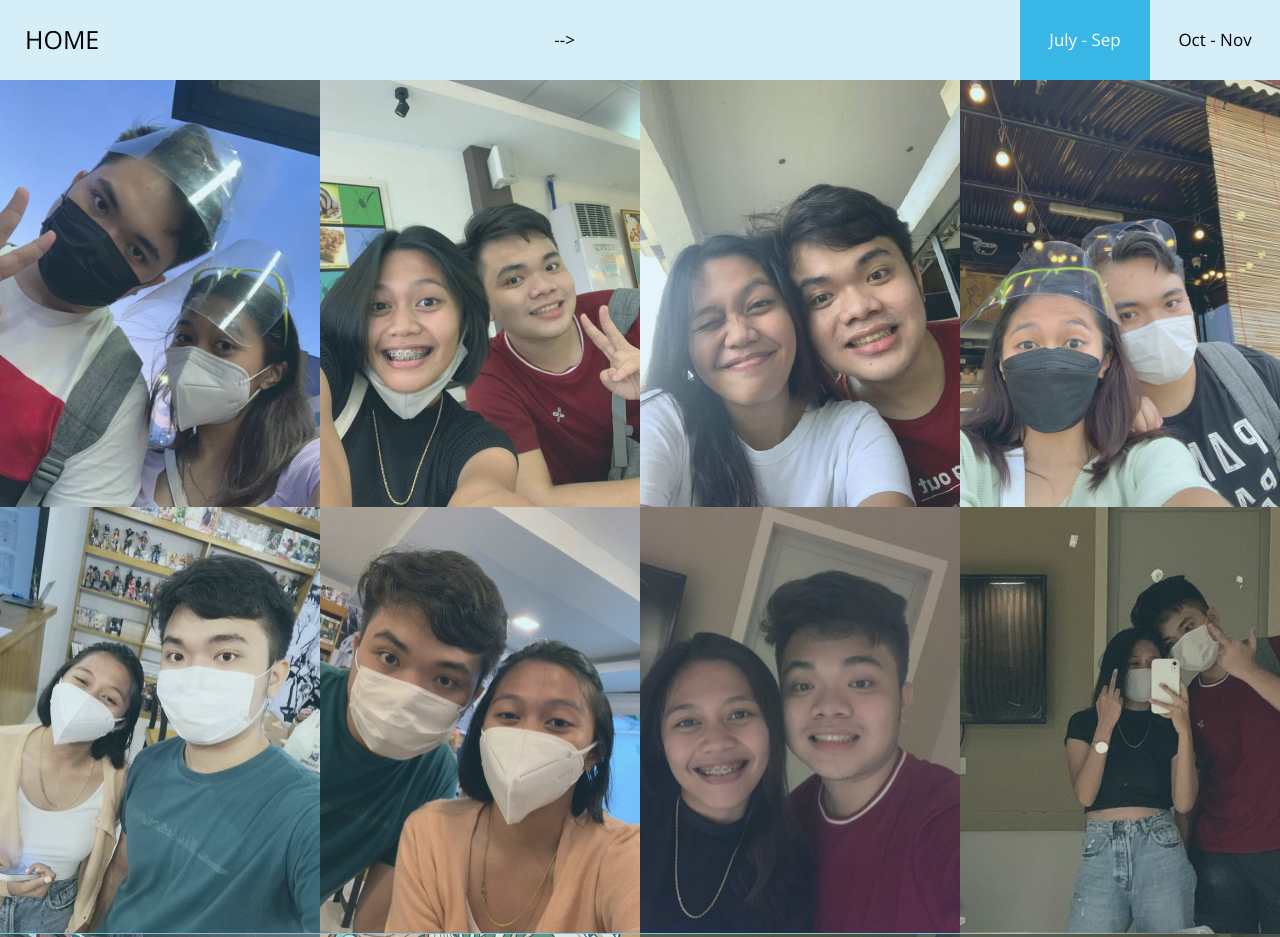
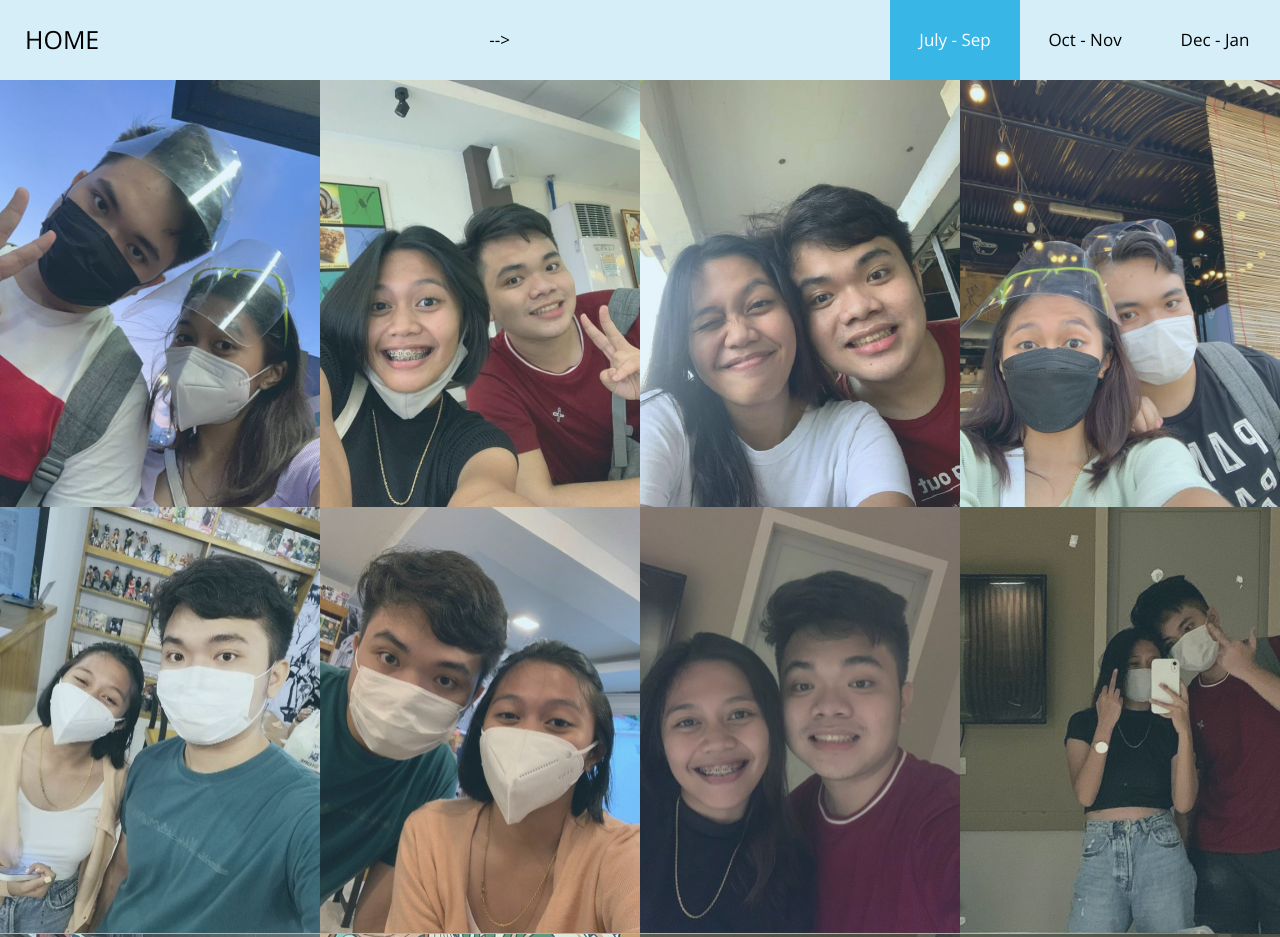
Before and after one commit to MashedPotato123/cwtchzz.github.io, a plain HTML site: page index-color.html in a window 1280 px wide. Shown: the top 937 px of the page. Drawn offline with nearby package versions, Linux system fonts and the light colour scheme; some packages are replaced by stand-ins of ours.

Commit message:
jan update
jan update

```diff
--- a/index-color.html
+++ b/index-color.html
@@ -61,10 +61,10 @@
                             <li class="nav-item">
                                 <a class="nav-link" href="#1" data-no="2">Oct - Nov</a>
                             </li>
+                            <li class="nav-item">
+                                <a class="nav-link" href="#0" data-no="3">Dec - Jan</a>
+                            </li>
                             <!-- <li class="nav-item">
-                                <a class="nav-link" href="#0" data-no="3">3rd fluid</a>
-                            </li>
-                            <li class="nav-item">
                                 <a class="nav-link" href="#0" data-no="4">Columns</a>
                             </li>
                             <li class="nav-item">
@@ -456,136 +456,183 @@
 
                                 <div class="grid-item">
                                     <figure class="effect-sadie">
-                                        <img src="img/tm-img-07-tn.jpg" alt="Image" class="img-fluid tm-img">
+                                        <img src="img/37.jpg" alt="Image" class="img-fluid tm-img">
                                         <figcaption>
-                                            <h2 class="tm-figure-title">Photo <span><strong>1</strong></span></h2>
-                                            <p class="tm-figure-description">Suspendisse id placerat risus. Mauris quis
-                                                luctus risus.</p>
-                                            <a href="img/tm-img-07.jpg">View more</a>
+                                            <!-- <h2 class="tm-figure-title">Photo <span><strong>1</strong></span></h2> -->
+
+                                            <a href="img/37.jpg">View more</a>
                                         </figcaption>
+                                        <p class="tm-figure-description">Hi Lars I just want to say thank you for being
+                                            there for me always!</p>
                                     </figure>
                                 </div>
                                 <div class="grid-item">
                                     <figure class="effect-sadie">
-                                        <img src="img/tm-img-16-tn.jpg" alt="Image" class="img-fluid tm-img">
+                                        <img src="img/38.jpg" alt="Image" class="img-fluid tm-img">
                                         <figcaption>
-                                            <h2 class="tm-figure-title">Photo <span><strong>2</strong></span></h2>
-                                            <p class="tm-figure-description">Maecenas purus sem, lobortis id odio in
-                                                sapien.</p>
-                                            <a href="img/tm-img-16.jpg">View more</a>
+
+
+                                            <a href="img/38.jpg">View more</a>
                                         </figcaption>
+                                        <p class="tm-figure-description">nalingaw ko watch appliances kauban ka ba
+                                            unsaon pag tago sa u know hahaha</p>
                                     </figure>
                                 </div>
                                 <div class="grid-item">
                                     <figure class="effect-sadie">
-                                        <img src="img/tm-img-02-tn.jpg" alt="Image" class="img-fluid tm-img">
+                                        <img src="img/39.jpg" alt="Image" class="img-fluid tm-img">
                                         <figcaption>
-                                            <h2 class="tm-figure-title">Photo <span><strong>3</strong></span></h2>
-                                            <p class="tm-figure-description">Suspendisse id placerat risus. Mauris quis
-                                                luctus risus.</p>
-                                            <a href="img/tm-img-02.jpg">View more</a>
+
+
+                                            <a href="img/39.jpg">View more</a>
                                         </figcaption>
+                                        <p class="tm-figure-description">enjoy kaayo mag chill with u</p>
                                     </figure>
                                 </div>
                                 <div class="grid-item">
                                     <figure class="effect-sadie">
-                                        <img src="img/tm-img-15-tn.jpg" alt="Image" class="img-fluid tm-img">
+                                        <img src="img/40.jpg" alt="Image" class="img-fluid tm-img">
                                         <figcaption>
-                                            <h2 class="tm-figure-title">Photo <span><strong>4</strong></span></h2>
-                                            <p class="tm-figure-description">Maecenas purus sem, lobortis id odio in
-                                                sapien.</p>
-                                            <a href="img/tm-img-15.jpg">View more</a>
+
+                                            <a href="img/40.jpg">View more</a>
                                         </figcaption>
+                                        <p class="tm-figure-description">kinda sus face</p>
                                     </figure>
                                 </div>
                                 <div class="grid-item">
                                     <figure class="effect-sadie">
-                                        <img src="img/tm-img-03-tn.jpg" alt="Image" class="img-fluid tm-img">
+                                        <img src="img/41.jpg" alt="Image" class="img-fluid tm-img">
                                         <figcaption>
-                                            <h2 class="tm-figure-title">Photo <span><strong>5</strong></span></h2>
-                                            <p class="tm-figure-description">Suspendisse id placerat risus. Mauris quis
-                                                luctus risus.</p>
-                                            <a href="img/tm-img-03.jpg">View more</a>
+
+                                            <a href="img/41.jpg">View more</a>
                                         </figcaption>
+                                        <p class="tm-figure-description">pang hambog post pic</p>
                                     </figure>
                                 </div>
                                 <div class="grid-item">
                                     <figure class="effect-sadie">
-                                        <img src="img/tm-img-14-tn.jpg" alt="Image" class="img-fluid tm-img">
+                                        <img src="img/42.jpg" alt="Image" class="img-fluid tm-img">
                                         <figcaption>
-                                            <h2 class="tm-figure-title">Photo <span><strong>6</strong></span></h2>
-                                            <p class="tm-figure-description">Maecenas purus sem, lobortis id odio in
-                                                sapien.</p>
-                                            <a href="img/tm-img-14.jpg">View more</a>
+
+                                            <a href="img/42.jpg">View more</a>
                                         </figcaption>
+                                        <p class="tm-figure-description">kyot kaayo ta diri</p>
                                     </figure>
                                 </div>
                                 <div class="grid-item">
                                     <figure class="effect-sadie">
-                                        <img src="img/tm-img-04-tn.jpg" alt="Image" class="img-fluid tm-img">
+                                        <img src="img/43.jpg" alt="Image" class="img-fluid tm-img">
                                         <figcaption>
-                                            <h2 class="tm-figure-title">Photo <span><strong>7</strong></span></h2>
-                                            <p class="tm-figure-description">Suspendisse id placerat risus. Mauris quis
-                                                luctus risus.</p>
-                                            <a href="img/tm-img-04.jpg">View more</a>
+
+
+                                            <a href="img/43.jpg">View more</a>
                                         </figcaption>
+                                        <p class="tm-figure-description"> >:( kulbaan biya dyud ka ani legit hahaha
+                                            hay nalang</p>
                                     </figure>
                                 </div>
                                 <div class="grid-item">
                                     <figure class="effect-sadie">
-                                        <img src="img/tm-img-13-tn.jpg" alt="Image" class="img-fluid tm-img">
+                                        <img src="img/44.jpg" alt="Image" class="img-fluid tm-img">
                                         <figcaption>
-                                            <h2 class="tm-figure-title">Photo <span><strong>8</strong></span></h2>
-                                            <p class="tm-figure-description">Maecenas purus sem, lobortis id odio in
-                                                sapien.</p>
-                                            <a href="img/tm-img-13.jpg">View more</a>
+
+
+                                            <a href="img/44.jpg">View more</a>
                                         </figcaption>
+                                        <p class="tm-figure-description">Nag watch man guro ta kay Belle Mariano na film
+                                            katong color blind x2</p>
                                     </figure>
                                 </div>
                                 <div class="grid-item">
                                     <figure class="effect-sadie">
-                                        <img src="img/tm-img-05-tn.jpg" alt="Image" class="img-fluid tm-img">
+                                        <img src="img/45.jpg" alt="Image" class="img-fluid tm-img">
                                         <figcaption>
-                                            <h2 class="tm-figure-title">Photo <span><strong>9</strong></span></h2>
-                                            <p class="tm-figure-description">Suspendisse id placerat risus. Mauris quis
-                                                luctus risus.</p>
-                                            <a href="img/tm-img-05.jpg">View more</a>
+
+
+                                            <a href="img/45.jpg">View more</a>
                                         </figcaption>
+                                        <p class="tm-figure-description">pssst,</p>
+                                    </figure>
+
+                                </div>
+                                <div class="grid-item">
+                                    <figure class="effect-sadie">
+                                        <img src="img/46.jpg" alt="Image" class="img-fluid tm-img">
+                                        <figcaption>
+
+
+                                            <a href="img/46.jpg">View more</a>
+                                        </figcaption>
+                                        <p class="tm-figure-description">i love you <3 </p>
                                     </figure>
                                 </div>
                                 <div class="grid-item">
                                     <figure class="effect-sadie">
-                                        <img src="img/tm-img-12-tn.jpg" alt="Image" class="img-fluid tm-img">
+                                        <img src="img/47.jpg" alt="Image" class="img-fluid tm-img">
                                         <figcaption>
-                                            <h2 class="tm-figure-title">Photo <span><strong>10</strong></span></h2>
-                                            <p class="tm-figure-description">Maecenas purus sem, lobortis id odio in
-                                                sapien.</p>
-                                            <a href="img/tm-img-12.jpg">View more</a>
+
+                                            <a href="img/47.jpg">View more</a>
                                         </figcaption>
+                                        <p class="tm-figure-description">introverting//paint chill.jpeg</p>
                                     </figure>
                                 </div>
                                 <div class="grid-item">
                                     <figure class="effect-sadie">
-                                        <img src="img/tm-img-06-tn.jpg" alt="Image" class="img-fluid tm-img">
+                                        <img src="img/48.jpg" alt="Image" class="img-fluid tm-img">
                                         <figcaption>
-                                            <h2 class="tm-figure-title">Photo <span><strong>11</strong></span></h2>
-                                            <p class="tm-figure-description">Suspendisse id placerat risus. Mauris quis
-                                                luctus risus.</p>
-                                            <a href="img/tm-img-06.jpg">View more</a>
+
+                                            <a href="img/48.jpg">View more</a>
                                         </figcaption>
+                                        <p class="tm-figure-description">fav pic nako</p>
                                     </figure>
                                 </div>
                                 <div class="grid-item">
                                     <figure class="effect-sadie">
-                                        <img src="img/tm-img-11-tn.jpg" alt="Image" class="img-fluid tm-img">
+                                        <img src="img/49.jpg" alt="Image" class="img-fluid tm-img">
                                         <figcaption>
-                                            <h2 class="tm-figure-title">Photo <span><strong>12</strong></span></h2>
-                                            <p class="tm-figure-description">Maecenas purus sem, lobortis id odio in
-                                                sapien.</p>
-                                            <a href="img/tm-img-11.jpg">View more</a>
+
+                                            <a href="img/49.jpg">View more</a>
                                         </figcaption>
+                                        <p class="tm-figure-description">I love you donut forget that!</p>
                                     </figure>
                                 </div>
+
+                                <div class="grid-item">
+                                    <figure class="effect-sadie">
+                                        <img src="img/50.jpg" alt="Image" class="img-fluid tm-img">
+                                        <figcaption>
+
+                                            <a href="img/50.jpg">View more</a>
+                                        </figcaption>
+                                        <p class="tm-figure-description">You make my day better. My heart feel warm when
+                                            im with you</p>
+                                    </figure>
+                                </div>
+
+                                <div class="grid-item">
+                                    <figure class="effect-sadie">
+                                        <img src="img/51.jpg" alt="Image" class="img-fluid tm-img">
+                                        <figcaption>
+
+
+                                            <a href="img/51.jpg">View more</a>
+                                        </figcaption>
+                                        <p class="tm-figure-description">Donut oberthink</p>
+                                    </figure>
+                                </div>
+
+                                <div class="grid-item">
+                                    <figure class="effect-sadie">
+                                        <img src="img/52.jpg" alt="Image" class="img-fluid tm-img">
+                                        <figcaption>
+
+
+                                            <a href="img/52.jpg">View more</a>
+                                        </figcaption>
+                                        <p class="tm-figure-description">Im here for u always :* </p>
+                                    </figure>
+                                </div>
+
                             </div>
                         </div> <!-- .tm-img-gallery-container -->
                     </div>
@@ -753,7 +800,6 @@
                 <p><b>- August 14 2021 -</b></p>
             </center>
 
-            | Design: <a href="www.templatemo.com" target="_parent">Template Mo</a></p>
 
         </footer>
 
```
Also changed, not shown: img/37.jpg (added), img/38.jpg (added), img/39.jpg (added), img/40.jpg (added), img/41.jpg (added), img/42.jpg (added), img/43.jpg (added), img/44.jpg (added), img/45.jpg (added), img/46.jpg (added), img/47.jpg (added), img/48.jpg (added), img/49.jpg (added), img/50.jpg (added), 2 more files.
